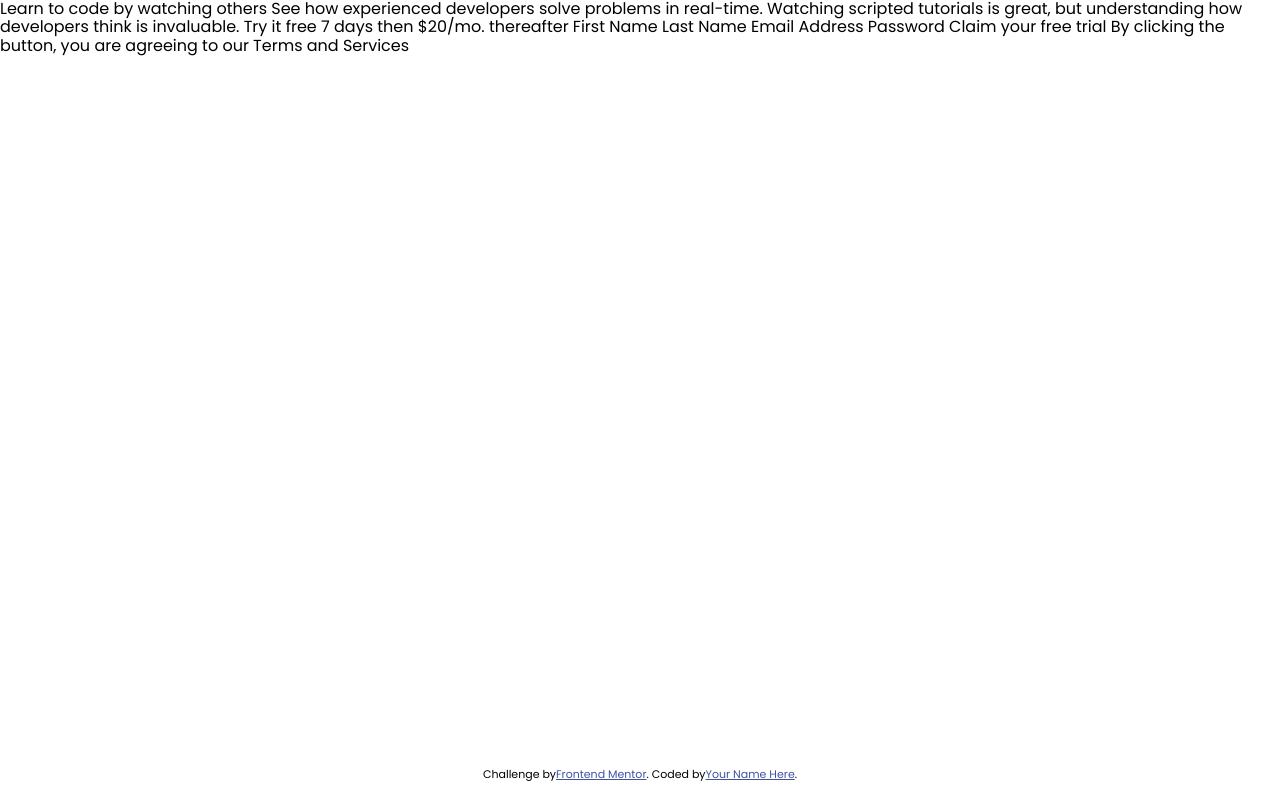
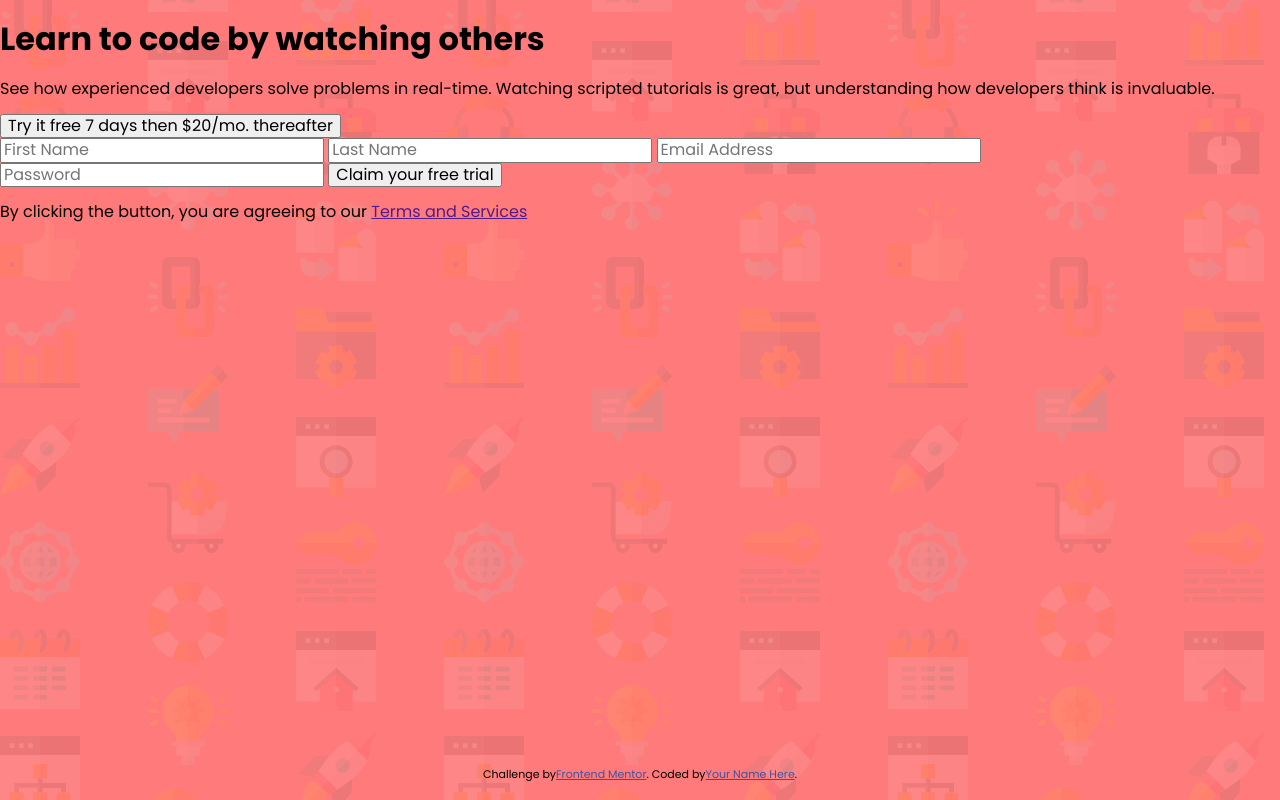
Before and after one commit to nicolasfig/intro-component-with-signup-form, a plain HTML site: page index.html in a window 1280 px wide. Drawn offline with Linux system fonts and the light colour scheme.

Commit message:
Basic html structure

```diff
--- a/index.html
+++ b/index.html
@@ -15,12 +15,29 @@
     <title>Frontend Mentor | Intro component with sign up form</title>
   </head>
   <body>
-    Learn to code by watching others See how experienced developers solve
-    problems in real-time. Watching scripted tutorials is great, but
-    understanding how developers think is invaluable. Try it free 7 days then
-    $20/mo. thereafter First Name Last Name Email Address Password Claim your
-    free trial By clicking the button, you are agreeing to our Terms and
-    Services
+    <main>
+      <section class="info">
+        <h1>Learn to code by watching others</h1>
+        <p>
+          See how experienced developers solve problems in real-time. Watching
+          scripted tutorials is great, but understanding how developers think is
+          invaluable.
+        </p>
+      </section>
+      <section class="form"></section>
+      <button class="trial">Try it free 7 days then $20/mo. thereafter</button>
+      <form action="" class="info">
+        <input type="text" placeholder="First Name" />
+        <input type="text" placeholder="Last Name" />
+        <input type="email" placeholder="Email Address" />
+        <input type="password" placeholder="Password" />
+        <button class="submit">Claim your free trial</button>
+        <p class="terms">
+          By clicking the button, you are agreeing to our
+          <a href="" class="terms-link">Terms and Services</a>
+        </p>
+      </form>
+    </main>
 
     <footer>
       <p class="attribution">
--- a/style.css
+++ b/style.css
@@ -39,6 +39,8 @@
 
 body {
   font-family: var(--poppins);
+  background: url(./images/bg-intro-desktop.png);
+  background-color: var(--red);
 }
 
 .attribution {
```
